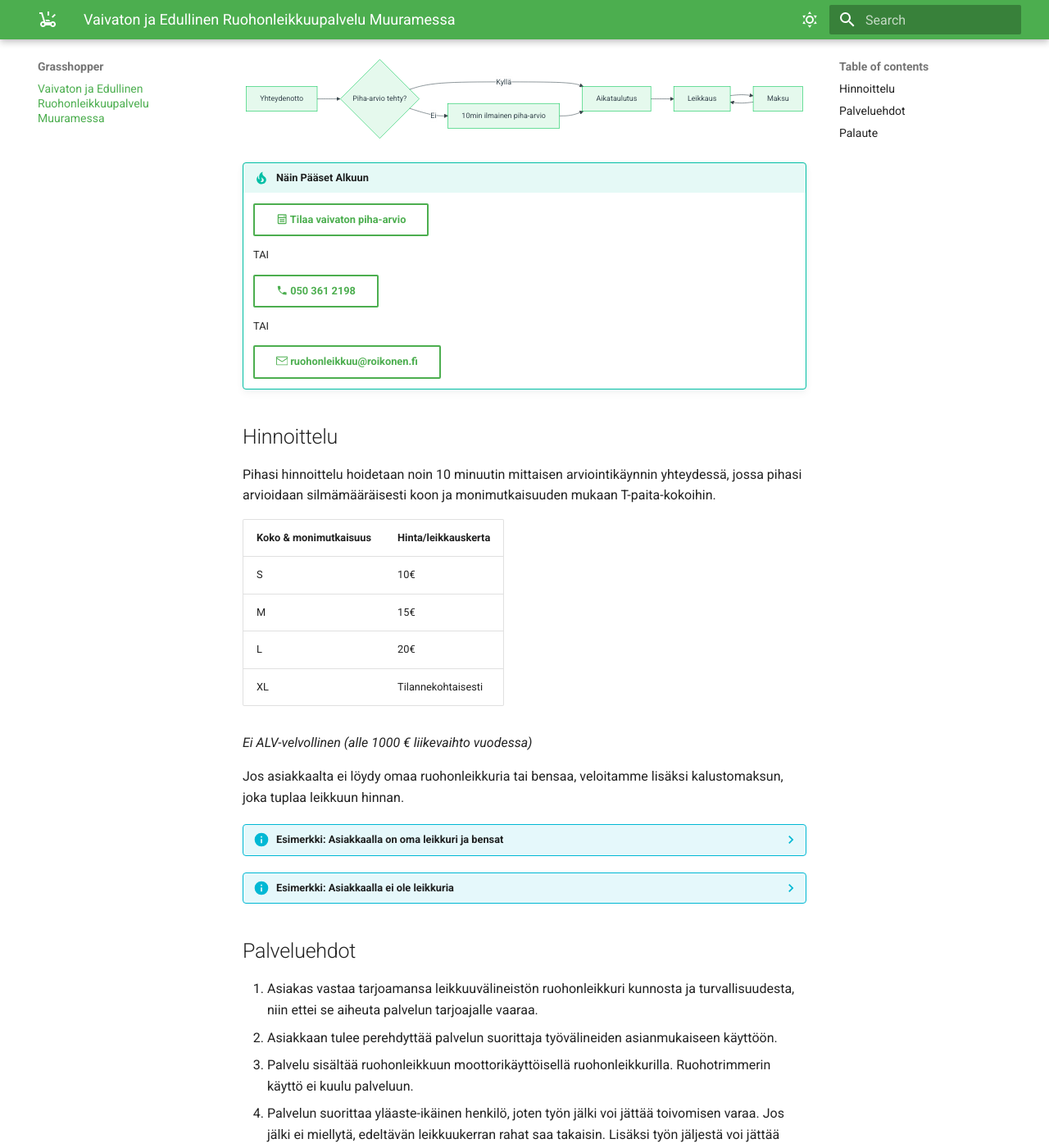
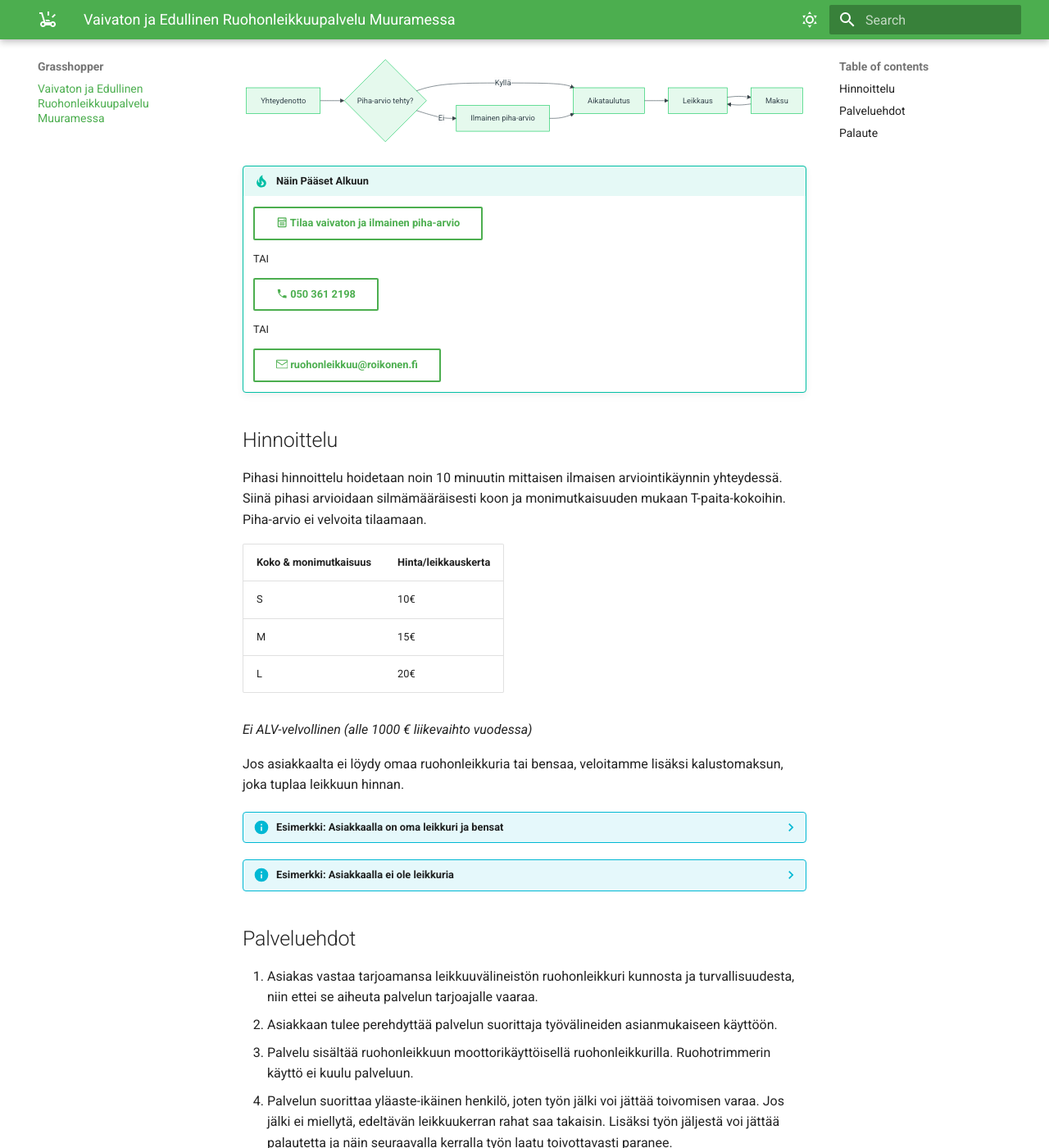
Before and after one commit to roikonen/grasshopper, an MkDocs documentation site: the page built from docs/index.md, in a window 1280 px wide and 1400 px high, scrolled down 522 px. Shown: the whole window at 82% size. Built offline with MkDocs 1.6.1 and Material for MkDocs 9.7.7, drawn with Linux system fonts in a browser that asks for light colours.

Commit message:
Sisältöparannus

```diff
--- a/docs/index.md
+++ b/docs/index.md
@@ -18,7 +18,7 @@ graph LR
 
 !!! tip "Näin Pääset Alkuun"
 
-    [:material-form-select: Tilaa vaivaton piha-arvio](https://forms.gle/Tnt9ebGAe1aDXwMVA){ .md-button }
+    [:material-form-select: Tilaa vaivaton ja ilmainen piha-arvio](https://forms.gle/Tnt9ebGAe1aDXwMVA){ .md-button }
 
     TAI
 
@@ -30,14 +30,13 @@ graph LR
 
 ## Hinnoittelu
 
-Pihasi hinnoittelu hoidetaan noin 10 minuutin mittaisen arviointikäynnin yhteydessä, jossa pihasi arvioidaan silmämääräisesti koon ja monimutkaisuuden mukaan T-paita-kokoihin.
+Pihasi hinnoittelu hoidetaan noin 10 minuutin mittaisen ilmaisen arviointikäynnin yhteydessä. Siinä pihasi arvioidaan silmämääräisesti koon ja monimutkaisuuden mukaan T-paita-kokoihin. Piha-arvio ei velvoita tilaamaan.
 
 | Koko & monimutkaisuus | Hinta/leikkauskerta |
 | --------------------- | ------------------- |
 | S | 10€ |
 | M | 15€ |
 | L | 20€ |
-| XL | Tilannekohtaisesti |
 
 _Ei ALV-velvollinen (alle 1000 € liikevaihto vuodessa)_
 
```
Also changed, not shown: other parts of docs/index.md (+1 -1 lines).
